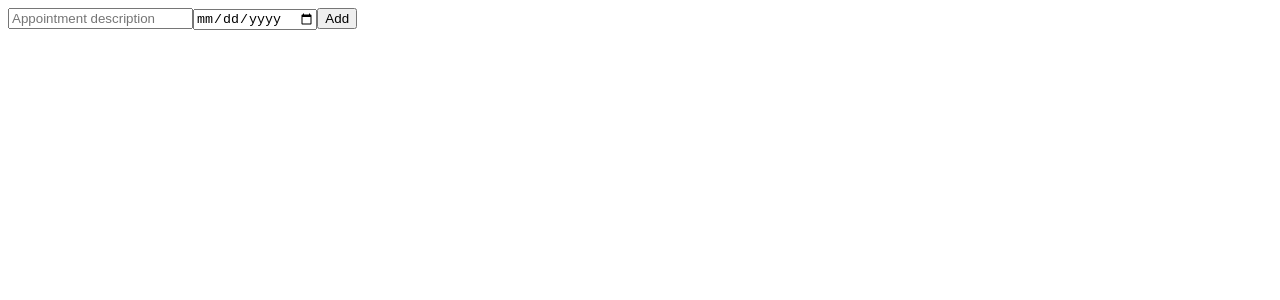
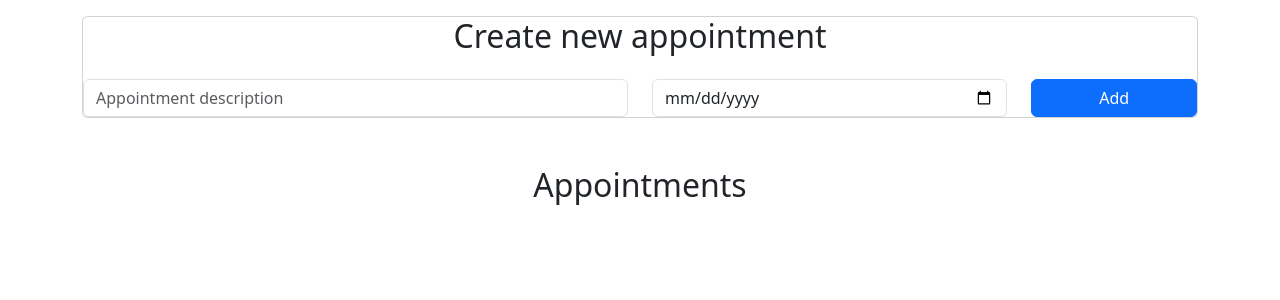
Before and after one commit to RamyaaU/AngularPOC-s, an Angular app in the folder appointment-app/: page / in a window 1280 px wide. Shown: the top 300 px of the page. Built offline with nearby package versions, Linux system fonts and the light colour scheme.

Commit message:
installed bootsrap, styled the application

```diff
--- a/appointment-app/angular.json
+++ b/appointment-app/angular.json
@@ -27,6 +27,7 @@
               }
             ],
             "styles": [
+              "node_modules/bootstrap/dist/css/bootstrap.min.css",
               "src/styles.css"
             ],
             "scripts": [],
--- a/appointment-app/package.json
+++ b/appointment-app/package.json
@@ -21,6 +21,7 @@
     "@angular/platform-server": "^18.0.0",
     "@angular/router": "^18.0.0",
     "@angular/ssr": "^18.0.3",
+    "bootstrap": "5.3",
     "express": "^4.18.2",
     "rxjs": "~7.8.0",
     "tslib": "^2.3.0",
--- a/appointment-app/src/app/appointment-app/appointment-app.component.html
+++ b/appointment-app/src/app/appointment-app/appointment-app.component.html
@@ -1,12 +1,31 @@
-<div>
-        <input [(ngModel)]="newAppointmentTitle" placeholder="Appointment description">
-        <input [(ngModel)]="newAppointmentDate" type="date" placeholder="Appointment date">
-        <button (click)="addAppointment()">Add</button>
-</div>
+<div class="container">
+        <div class="card mt-3">
+            <div class="row">
+                <div class="col">
+                    <h2 class="text-center">Create new appointment</h2>
+                </div>
+            </div>
 
-<ul>
-        <li *ngFor="let app of appointments; let i = index">
-                 {{app.title}} {{app.date | date:'dd.MM.yyyy'}}
-                 <button (click)="deleteAppointment(i)">Delete</button>
-        </li>
-</ul>
+            <div class="row mt-3">
+                <div class="col-md-6">
+                    <input class="form-control" [(ngModel)]="newAppointmentTitle" placeholder="Appointment description">
+                </div>
+                <div class="col-md-4">
+                    <input class="form-control" [(ngModel)]="newAppointmentDate" type="date" placeholder="Appointment date">
+                </div>
+                <div class="col-md-2">
+                    <button class="btn btn-primary w-100" (click)="addAppointment()">Add</button>
+                </div>
+            </div>
+        </div>
+
+
+        <h2 class="text-center mt-5">Appointments</h2>
+
+        <ul class="list-group mt-3">
+            <li class="list-group-item d-flex justify-content-between align-items-center" *ngFor="let appointment of appointments; index as i">
+                {{appointment.title}} {{appointment.date | date:'dd.MM.yyyy'}}
+                <button class="btn btn-danger" (click)="deleteAppointment(i)">Delete</button>
+            </li>
+        </ul>
+    </div>
--- a/appointment-app/src/styles.css
+++ b/appointment-app/src/styles.css
@@ -1 +1,2 @@
 /* You can add global styles to this file, and also import other style files */
+/* @import "~bootstrap/dist/css/bootstrap.min.css"; */
```
Also changed, not shown: 1 other file (tests, documents, lock files or other folders).
